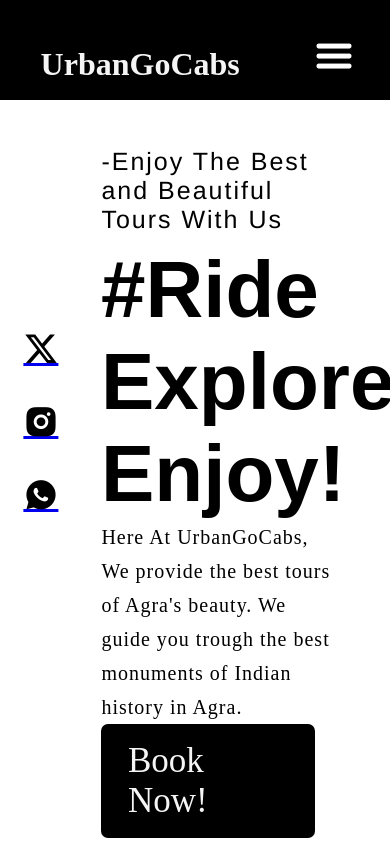
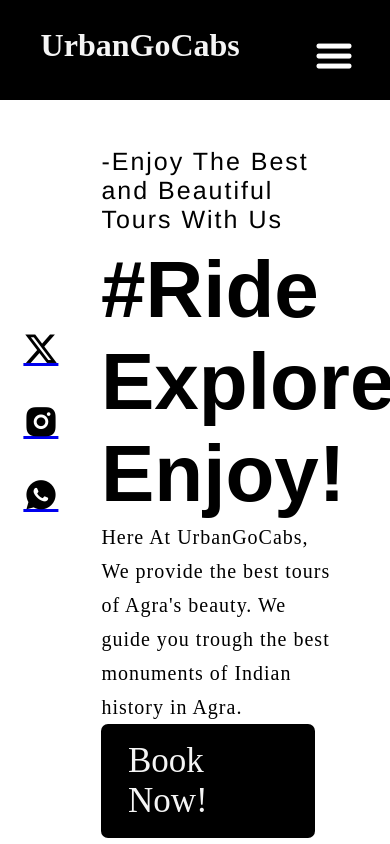
Before and after one commit to UrbanGoCabs/Welcome, a plain HTML site: page index.html in a window 390 px wide. Shown: the top 844 px of the page. Drawn offline with nearby package versions, Linux system fonts and the light colour scheme.

Commit message:
Update style.css

```diff
--- a/style.css
+++ b/style.css
@@ -154,7 +154,7 @@ section{
 
     .logo{
         margin-left: -35px;
-        margin-top: -10%;
+        margin-top: -15%;
         position: absolute;
     }
     .navlinks{
```
